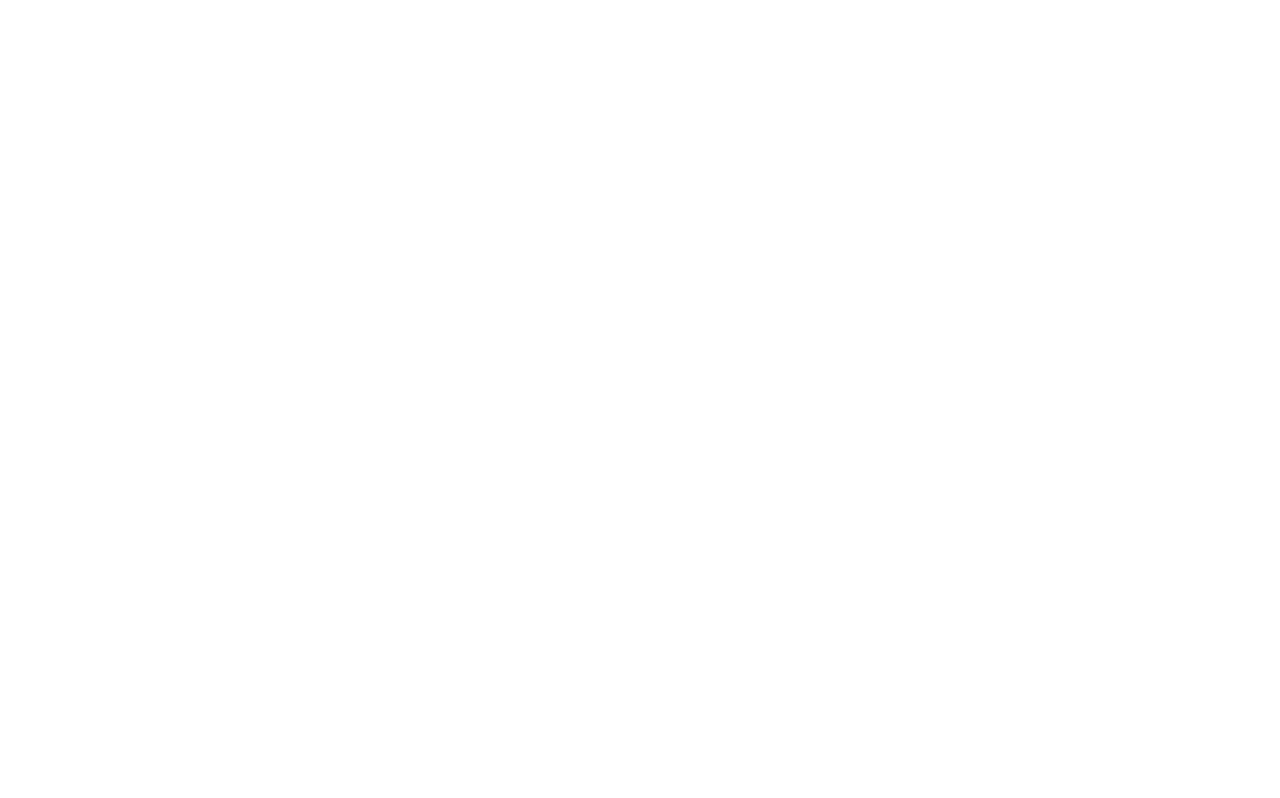
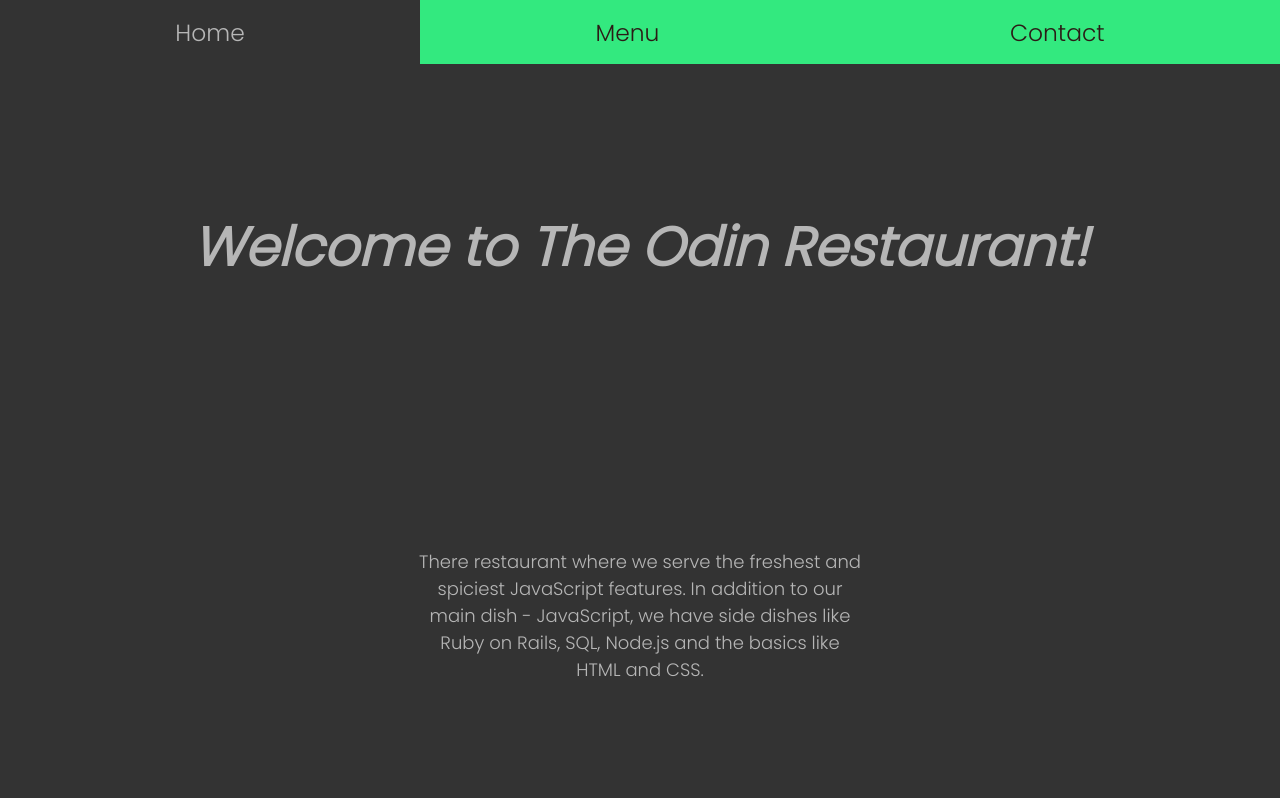
Before and after one commit to rokasSimon/Restaurant-Page, a website built with webpack: page dist/index.html in a window 1280 px wide. Built offline with nearby package versions, Linux system fonts and the light colour scheme.

Commit message:
Finalized version

```diff
--- /dev/null
+++ b/src/Contact.js
@@ -0,0 +1,33 @@
+export default function contactContent() {
+    let main = document.createElement("section");
+    main.classList.add("content-tab");
+
+    let header = document.createElement("h1");
+    header.textContent = "Contact us";
+
+    let container = document.createElement("div");
+    container.classList.add("content-column");
+    container.classList.add("input-column");
+
+    let nameLabel = document.createElement("label");
+    let emailLabel = document.createElement("label");
+    let messageLabel = document.createElement("label");
+
+    nameLabel.textContent = "Your name:";
+    emailLabel.textContent = "Your email:";
+    messageLabel.textContent = "Your message:";
+
+    let nameText = document.createElement("input");
+    let emailText = document.createElement("input");
+    let messageText = document.createElement("textarea");
+    let submitButton = document.createElement("button");
+
+    submitButton.textContent = "Submit";
+    submitButton.classList.add("submit");
+
+    container.append(nameLabel, nameText, emailLabel, emailText, messageLabel, messageText, submitButton);
+
+    main.append(header, container);
+
+    return main;
+};
--- /dev/null
+++ b/src/Home.js
@@ -0,0 +1,16 @@
+export default function homeContent() {
+    let main = document.createElement("section");
+    main.classList.add("content-tab");
+
+    let header = document.createElement("h1");
+    header.textContent = "Welcome to The Odin Restaurant!";
+
+    let mainParagraph = document.createElement("p");
+    mainParagraph.classList.add("large-text");
+    mainParagraph.classList.add("content-column");
+    mainParagraph.textContent = "There restaurant where we serve the freshest and spiciest JavaScript features. In addition to our main dish - JavaScript, we have side dishes like Ruby on Rails, SQL, Node.js and the basics like HTML and CSS.";
+
+    main.append(header, mainParagraph);
+
+    return main;
+};
--- /dev/null
+++ b/src/Menu.js
@@ -0,0 +1,28 @@
+import { MenuSection } from './UI'
+
+export default function menuContent() {
+    let main = document.createElement("section");
+    main.classList.add("content-tab");
+
+    let header = document.createElement("h1");
+    header.textContent = "Menu";
+
+    let container = document.createElement("div");
+    container.classList.add("content-column");
+
+    let basics = MenuSection("Basics", [
+        ["HTML", "Good ol' Hypertext Markup Language"],
+        ["CSS", "CSS makes everything beautiful, nothing Less and no Sass"]
+    ]);
+
+    let javascript = MenuSection("JavaScript", [
+        ["Fundamentals", "Programming fundementals in JavaScript"],
+        ["Objects and Functions", "Functional programming with JavaScript"]
+    ]);
+
+    container.append(basics, javascript);
+
+    main.append(header, container);
+
+    return main;
+};
--- /dev/null
+++ b/src/Tab.js
@@ -0,0 +1,25 @@
+export default class Tab {
+    /** @param {string} name
+     *  @param {HTMLElement} asocSection
+     *  @param {HTMLButtonElement} asocLink
+     */
+    constructor(name, asocSection, asocLink) {
+        this.name = name;
+        this.section = asocSection;
+        this.buttonLink = asocLink;
+    }
+
+    putOnTop() {
+        this.section.style.zIndex = 2;
+        this.buttonLink.style.backgroundColor = "var(--main-background)";
+        this.buttonLink.style.color = "var(--hover-text)";
+    }
+
+    putBelow() {
+        this.section.style.zIndex = 1;
+        this.buttonLink.style.backgroundColor = "var(--navbar-color)";
+        this.buttonLink.style.color = "var(--text-color)";
+    }
+
+
+}
--- /dev/null
+++ b/src/UI.js
@@ -0,0 +1,44 @@
+function TabLink(name) {
+    let button = document.createElement("button");
+
+    button.classList.add("tab-link");
+    button.textContent = name;
+
+    return button;
+}
+
+function MenuSection(name, menuSections) {
+    let sectionDiv = document.createElement("div");
+    let sectionHeader = document.createElement("h2");
+    sectionHeader.textContent = name;
+
+    sectionDiv.append(sectionHeader);
+
+    for (const item of menuSections) {
+        let itemHeader = document.createElement("h3");
+        itemHeader.textContent = item[0];
+
+        let itemText = document.createElement("p");
+        itemText.textContent = item[1];
+
+        sectionDiv.append(itemHeader, itemText);
+    }
+
+    return sectionDiv;
+};
+
+/** @param {string} except
+ *  @param {Array.<Tab>} tabs
+ */
+function hideContent(except, tabs) {
+    for (const tab of tabs) {
+        if (tab.name == except) {
+            tab.putOnTop();
+        }
+        else {
+            tab.putBelow();
+        }
+    }
+}
+
+export { TabLink, MenuSection, hideContent };
--- a/src/index.js
+++ b/src/index.js
@@ -0,0 +1,40 @@
+//#region IMPORTS
+
+import Tab from './Tab'
+import { TabLink, hideContent } from './UI'
+import homeContent from './Home'
+import menuContent from './Menu'
+import contactContent from './Contact'
+
+const tabLinks = [
+    TabLink("Home"),
+    TabLink("Menu"),
+    TabLink("Contact")
+];
+
+const tabs = [
+    new Tab("Home", homeContent(), tabLinks[0]),
+    new Tab("Menu", menuContent(), tabLinks[1]),
+    new Tab("Contact", contactContent(), tabLinks[2])
+];
+
+//#endregion IMPORTS
+
+//#region PAGE LOAD
+
+let content = document.getElementById("content");
+let nav = document.createElement("nav");
+
+content.append(nav);
+
+for (const tab of tabs) {
+    tab.buttonLink.addEventListener("click", () => {
+        hideContent(tab.name, tabs);
+    });
+    nav.append(tab.buttonLink);
+    content.append(tab.section);
+}
+
+tabs[0].buttonLink.click();
+
+//#endregion PAGE LOAD
```
Also changed, not shown: dist/index.css (added), dist/index.html, dist/main.js.
